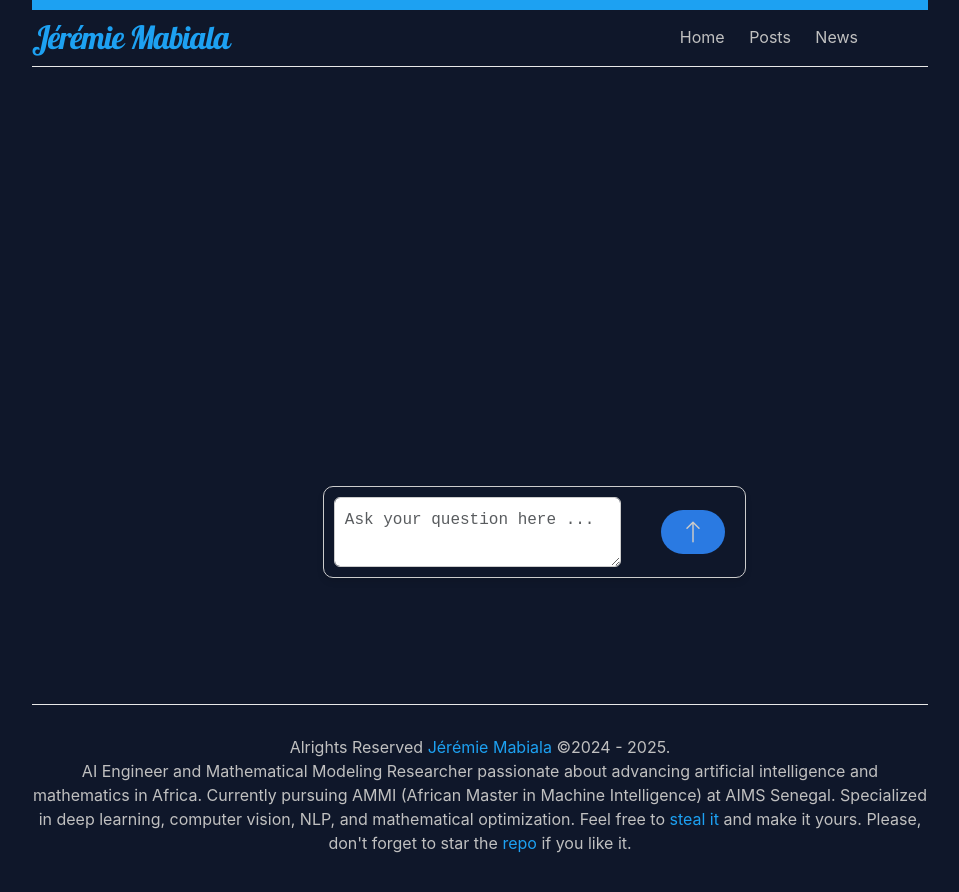
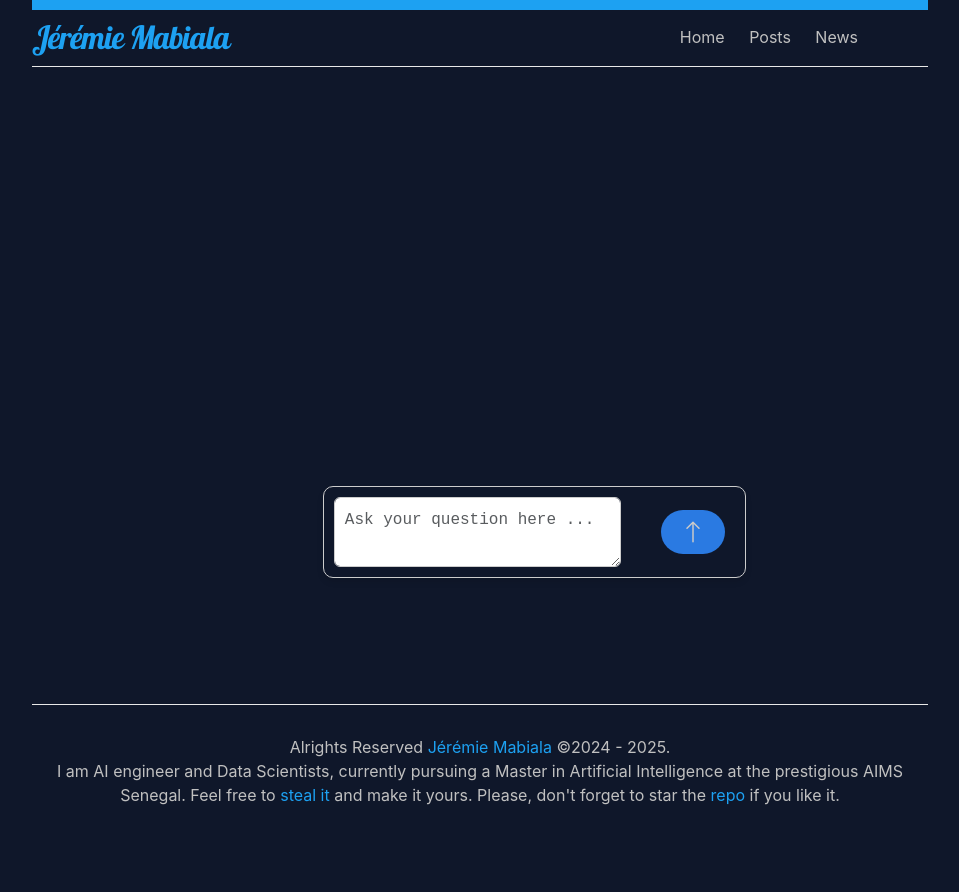
Before and after one commit to jnlandu/jnlandu.github.io, a Jekyll site: the page built from chat-with-me.html, in a window 1280 px wide and 900 px high, scrolled down 384 px. Shown: the top 892 px of the window, without its empty margins (160-1119 px from the left). Built offline with Jekyll 4.4.1, drawn with Linux system fonts in a browser that asks for light colours; after the commit the page ends 1236 px from its top, so only the background shows below that.

Commit message:
updated flavicon

```diff
--- a/_config.yml
+++ b/_config.yml
@@ -54,10 +54,7 @@
 
 # Site Description
 description: >-
-  AI Engineer and Mathematical Modeling Researcher passionate about advancing
-  artificial intelligence and mathematics in Africa. Currently pursuing AMMI
-  (African Master in Machine Intelligence) at AIMS Senegal. Specialized in
-  deep learning, computer vision, NLP, and mathematical optimization.
+  I am AI engineer and  Data Scientists, currently pursuing a Master in Artificial Intelligence at the prestigious AIMS Senegal.
 
 # Site Configuration
 baseurl: ""
@@ -72,6 +69,9 @@
   - jekyll-paginate
   - jekyll-toc
   - jekyll-redirect-from
+
+# Permalink settings
+permalink: /posts/:title
 
 github_repo: https://github.com/jnlandu/jnlandu.github.io/
 
@@ -97,6 +97,7 @@
 
 # jekyll-seo-tag extras
 logo: /profile.png
+favicon: /profile3.png
 twitter:
   username: ValentinMabiala
   card: summary_large_image
```
